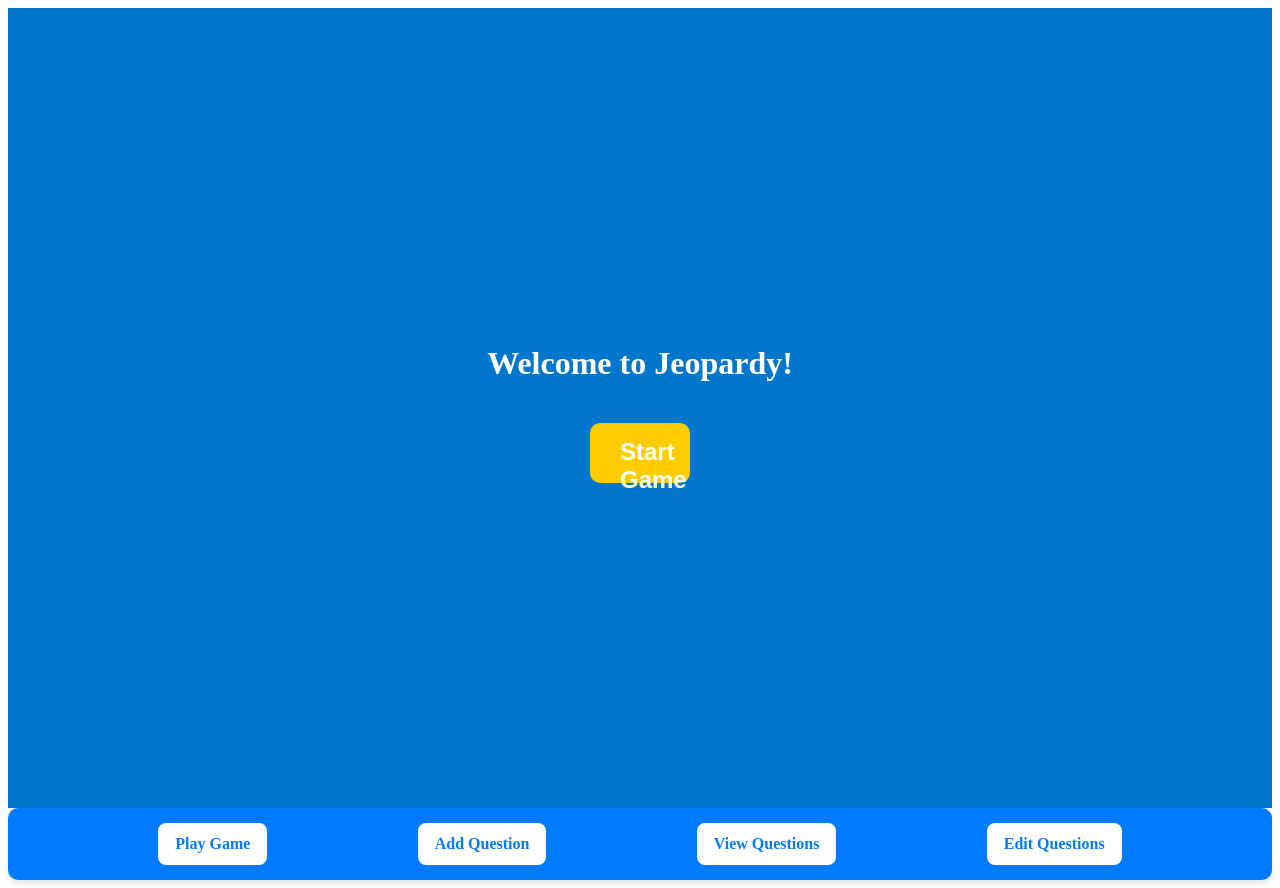
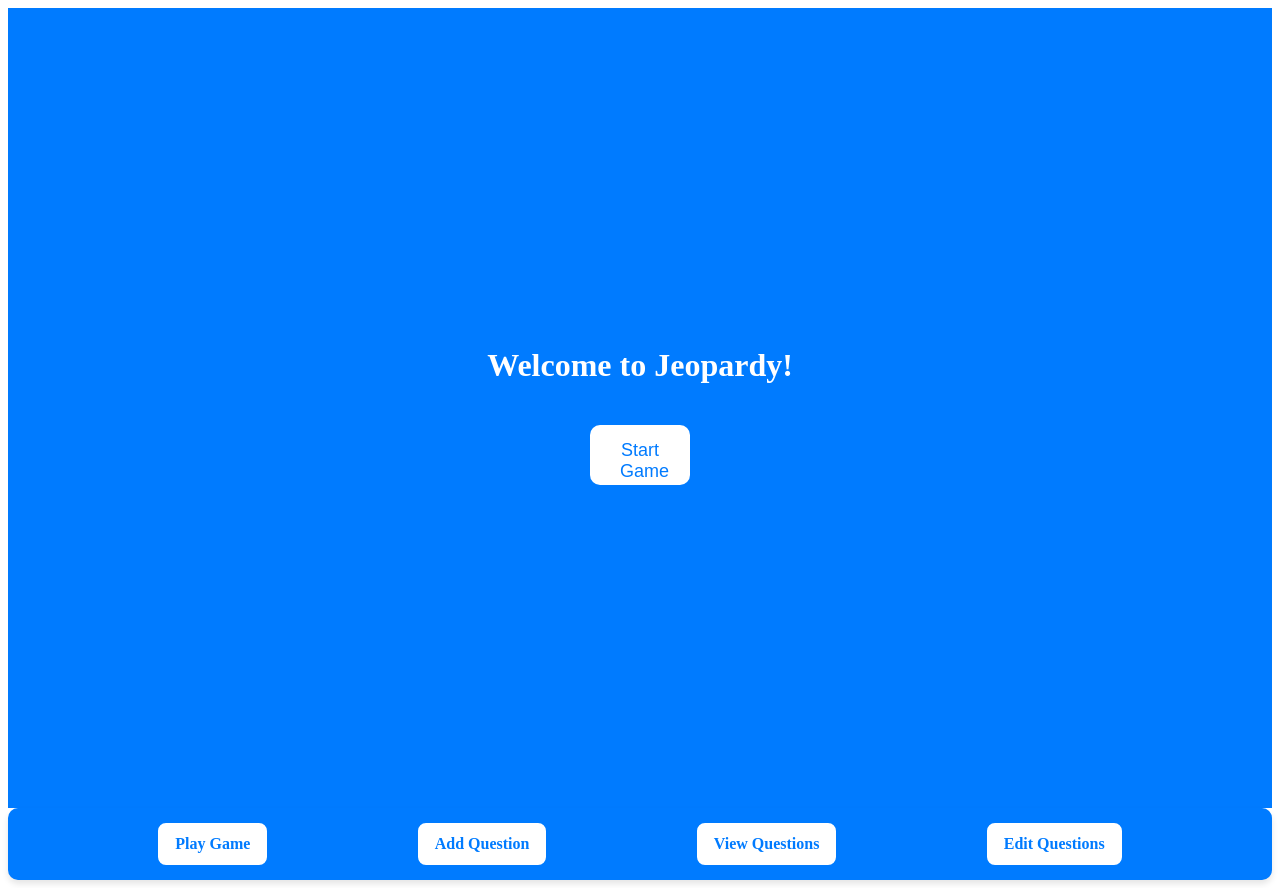
Before and after one commit to Farhan452002/Ahmed_Farhan_Capstone_Frontend, a React (Create React App) app: page / in a window 1280 px wide. Built offline with nearby package versions, Linux system fonts and the light colour scheme.

Commit message:
Modified Landing Page

```diff
--- a/src/pages/LandingPage.css
+++ b/src/pages/LandingPage.css
@@ -1,25 +1,27 @@
 .landing-container {
     display: flex;
     flex-direction: column;
+    justify-content: center;
     align-items: center;
-    justify-content: center;
     height: 100vh;
-    background-color: #0077cc;
+    background-color: #007bff;
     color: white;
     text-align: center;
 }
 
 .start-button {
-    font-size: 24px;
+    margin-top: 20px;
     padding: 15px 30px;
-    margin-top: 20px;
-    background-color: #ffcc00;
+    font-size: 18px;
+    color: #007bff;
+    background-color: white;
     border: none;
+    border-radius: 10px;
     cursor: pointer;
-    border-radius: 10px;
-    font-weight: bold;
+    transition: 0.3s;
 }
 
 .start-button:hover {
-    background-color: #ffaa00;
+    background-color: #0056b3;
+    color: white;
 }
--- a/src/pages/LandingPage.js
+++ b/src/pages/LandingPage.js
@@ -1,13 +1,15 @@
-import { Link } from "react-router-dom";
+import { useNavigate } from "react-router-dom";
 import "./LandingPage.css";
 
 function LandingPage() {
+    const navigate = useNavigate();
+
     return (
         <div className="landing-container">
             <h1>Welcome to Jeopardy!</h1>
-            <Link to="/play-game">
-                <button className="start-button">Start Game</button>
-            </Link>
+            <button className="start-button" onClick={() => navigate("/play-game")}>
+                Start Game
+            </button>
         </div>
     );
 }
```
